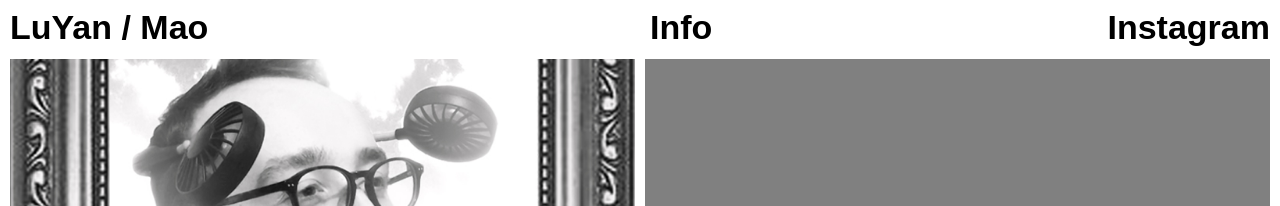
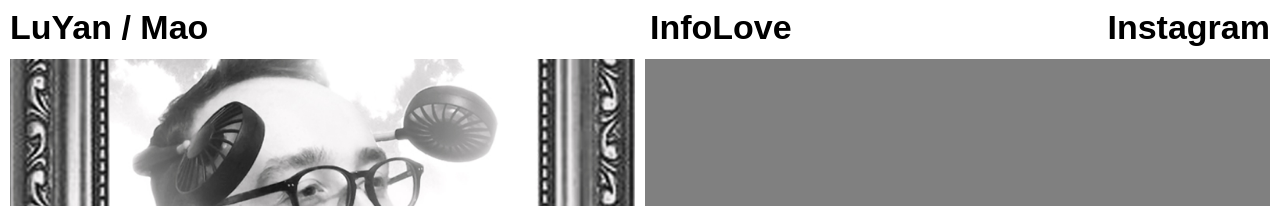
Before and after one commit to lumaoluyan/lumaoluyan.github.io, a Jekyll site: the page built from index.html, in a window 1280 px wide. Shown: the top 206 px of the page. Built offline with Jekyll 4.4.1, drawn with Linux system fonts in a browser that asks for light colours; a script that is not in the unit is left out.

Commit message:
Update Settings “navigation”

```diff
--- a/_data/navigation.yml
+++ b/_data/navigation.yml
@@ -1,3 +1,5 @@
 items:
-  - name: Info
-    link: /about.html
+  - link: /about.html
+    name: Info
+  - link: /love.html
+    name: Love
```
